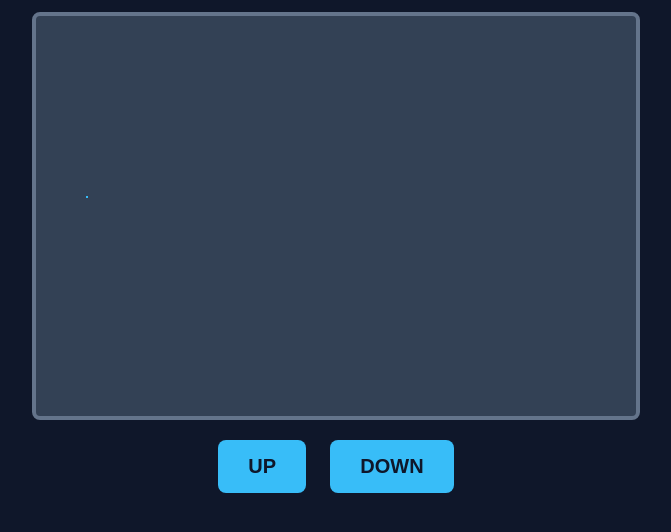
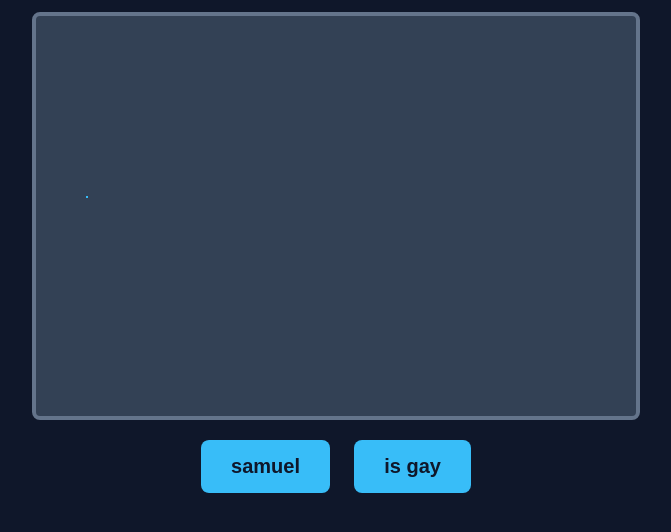
Before and after one commit to 44thCroydonScouts/GTA6-2.0, a plain HTML site: page index.html in a window 1280 px wide. Shown: the part 126-658 px from the top of the page, without its empty margins (304-975 px from the left). Drawn offline with Linux system fonts and the light colour scheme.

Commit message:
Update button labels in index.html

```diff
--- a/index.html
+++ b/index.html
@@ -19,8 +19,8 @@
     <canvas id="gameCanvas" width="600" height="400"></canvas>
 
     <div class="controls">
-        <button class="btn" id="upBtn"> UP</button>
-        <button class="btn" id="downBtn">DOWN </button>
+        <button class="btn" id="upBtn"> samuel</button>
+        <button class="btn" id="downBtn">is gay </button>
     </div>
 
     <script>
```
